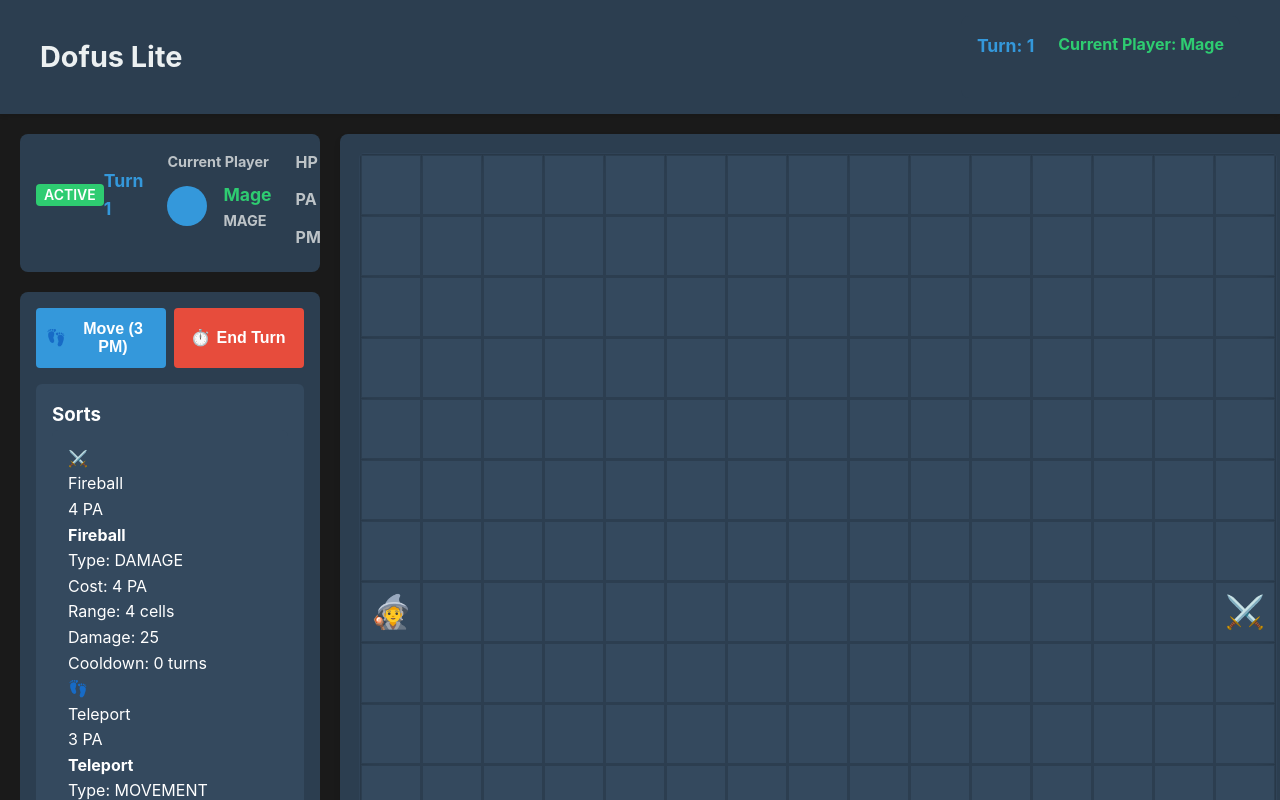
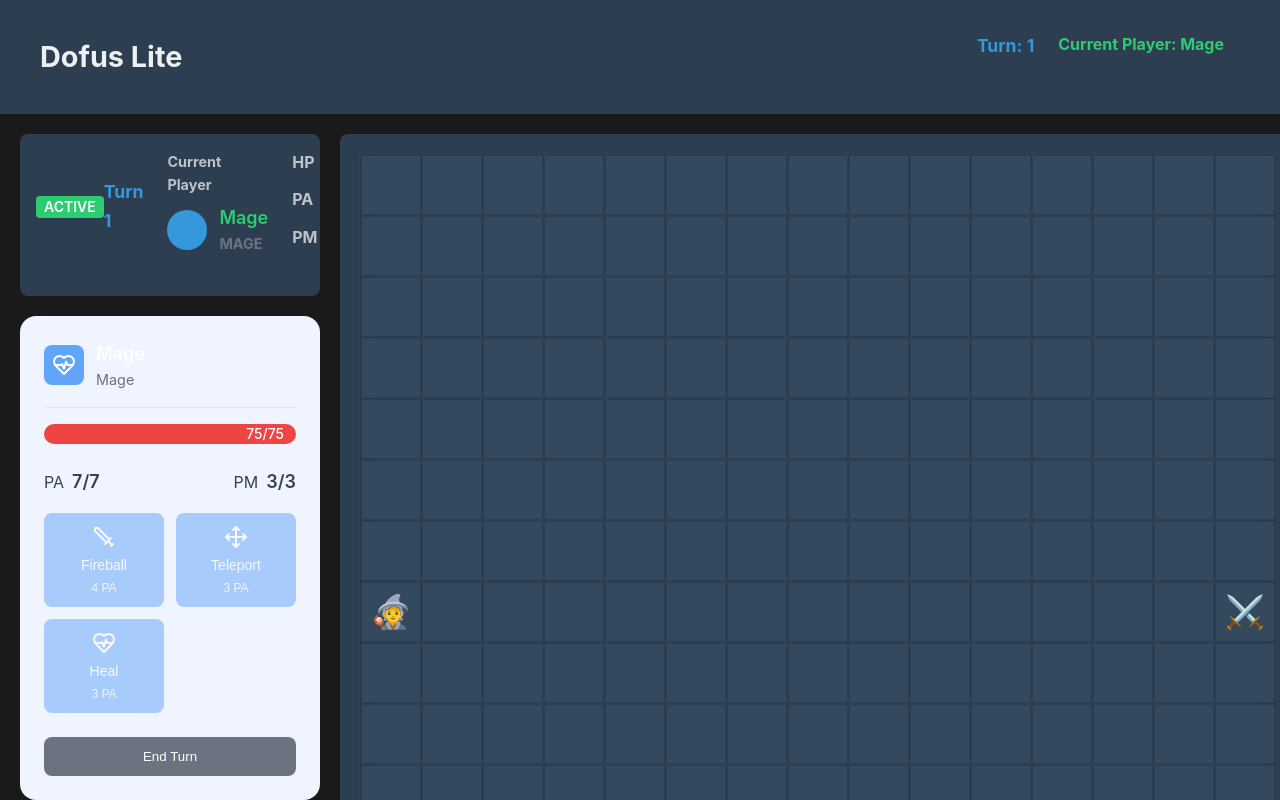
Before and after one commit to vincent38wargnier/dofus-lite, a React (Create React App) app: page / in a window 1280 px wide. Shown: the top 800 px of the page. Built offline with nearby package versions, Linux system fonts and the light colour scheme.

Commit message:
update action bar design

```diff
--- a/package.json
+++ b/package.json
@@ -6,6 +6,7 @@
     "@testing-library/jest-dom": "^5.17.0",
     "@testing-library/react": "^13.4.0",
     "@testing-library/user-event": "^13.5.0",
+    "lucide-react": "^0.468.0",
     "react": "^18.3.1",
     "react-dom": "^18.3.1",
     "react-scripts": "^5.0.1",
--- a/src/components/ActionBar/ActionBar.css
+++ b/src/components/ActionBar/ActionBar.css
@@ -1,57 +1,148 @@
 .action-bar {
-  background: #2c3e50;
-  border-radius: 8px;
-  padding: 1rem;
+  background: #f0f4ff;
+  border-radius: 1rem;
+  padding: 1.5rem;
   display: flex;
   flex-direction: column;
   gap: 1rem;
+  width: 100%;
+  max-width: 320px;
 }
 
-.action-buttons {
+.player-header {
   display: flex;
-  gap: 0.5rem;
+  align-items: center;
+  gap: 1rem;
+  padding-bottom: 1rem;
+  border-bottom: 1px solid #e5e7eb;
 }
 
-.action-buttons button {
-  flex: 1;
+.player-info {
+  display: flex;
+  align-items: center;
+  gap: 0.75rem;
+}
+
+.class-icon {
   display: flex;
   align-items: center;
   justify-content: center;
-  gap: 0.5rem;
-  padding: 0.75rem;
+  width: 2.5rem;
+  height: 2.5rem;
+  background: #60a5fa;
+  color: white;
+  border-radius: 0.5rem;
 }
 
-.action-buttons button:disabled {
-  opacity: 0.6;
+.player-name {
+  font-size: 1.125rem;
+  font-weight: 600;
+  margin: 0;
+}
+
+.player-class {
+  color: #6b7280;
+  margin: 0;
+}
+
+.hp-progress {
+  height: 1.25rem;
+  background: #fee2e2;
+  border-radius: 0.625rem;
+  position: relative;
+  overflow: hidden;
+}
+
+.hp-fill {
+  height: 100%;
+  background: #ef4444;
+  transition: width 0.3s ease;
+}
+
+.hp-text {
+  position: absolute;
+  right: 0.75rem;
+  top: 50%;
+  transform: translateY(-50%);
+  color: white;
+  font-size: 0.875rem;
+  font-weight: 500;
+  z-index: 1;
+}
+
+.points-container {
+  display: flex;
+  justify-content: space-between;
+  margin-top: 0.75rem;
+}
+
+.point-stat {
+  display: flex;
+  align-items: baseline;
+  gap: 0.5rem;
+  color: #374151;
+}
+
+.point-value {
+  font-size: 1.125rem;
+  font-weight: 600;
+}
+
+.spells-grid {
+  display: grid;
+  grid-template-columns: repeat(2, 1fr);
+  gap: 0.75rem;
+}
+
+.spell-button {
+  background: #60a5fa;
+  color: white;
+  border: none;
+  border-radius: 0.5rem;
+  padding: 0.75rem;
+  display: flex;
+  flex-direction: column;
+  align-items: center;
+  gap: 0.5rem;
+  cursor: pointer;
+  transition: all 0.2s;
+}
+
+.spell-button:hover:not(.disabled) {
+  background: #3b82f6;
+}
+
+.spell-button.disabled {
+  opacity: 0.5;
   cursor: not-allowed;
 }
 
-.sorts-container {
-  background: #34495e;
-  border-radius: 6px;
-  padding: 1rem;
+.spell-icon {
+  width: 1.5rem;
+  height: 1.5rem;
 }
 
-/* Responsive design */
-@media (max-width: 768px) {
-  .action-bar {
-    padding: 0.5rem;
-  }
-
-  .action-buttons button {
-    padding: 0.5rem;
-    font-size: 0.9rem;
-  }
+.spell-name {
+  font-weight: 500;
+  font-size: 0.875rem;
 }
 
-/* Animation for button hover */
-.action-buttons button:not(:disabled):hover {
-  transform: translateY(-2px);
-  box-shadow: 0 2px 4px rgba(0, 0, 0, 0.2);
+.spell-cost {
+  font-size: 0.75rem;
+  opacity: 0.9;
 }
 
-/* Animation for button click */
-.action-buttons button:not(:disabled):active {
-  transform: translateY(1px);
-  box-shadow: none;
+.end-turn-button {
+  background: #6b7280;
+  color: white;
+  border: none;
+  border-radius: 0.5rem;
+  padding: 0.75rem;
+  font-weight: 500;
+  cursor: pointer;
+  margin-top: 0.5rem;
 }
+
+.end-turn-button:hover {
+  background: #4b5563;
+}
--- a/src/components/ActionBar/ActionBar.js
+++ b/src/components/ActionBar/ActionBar.js
@@ -1,57 +1,105 @@
 import React from 'react';
 import { useGame } from '../../context/GameContext';
-import Button from '../Common/Button';
-import Icon from '../Common/Icon';
-import SortList from '../Sorts/SortList';
+import { Sword, Shield, Move, Target, Skull, HeartPulse } from 'lucide-react';
+import { CLASSES, SORTS } from '../../utils/constants';
 import './ActionBar.css';
 
 const ActionBar = () => {
   const { state, actions } = useGame();
   const { currentPlayer } = state;
 
-  const handleEndTurn = () => {
-    actions.endTurn();
-  };
-
-  const handleSortSelect = (sort) => {
-    // This will be handled by the BoardInteractionManager
-    actions.selectSort(sort);
-  };
-
-  const handleMoveAction = () => {
-    // This will be handled by the BoardInteractionManager
-    actions.startMove();
+  const getSpellIcon = (spellKey, type) => {
+    // Simple icon mapping based on spell type
+    switch (type) {
+      case 'DAMAGE':
+        return <Sword className="spell-icon" />;
+      case 'BUFF':
+        return <Shield className="spell-icon" />;
+      case 'MOVEMENT':
+      case 'MOVEMENT_DAMAGE':
+        return <Move className="spell-icon" />;
+      case 'DOT_DAMAGE':
+        return <Skull className="spell-icon" />;
+      case 'HEAL':
+        return <HeartPulse className="spell-icon" />;
+      default:
+        return <Target className="spell-icon" />;
+    }
   };
 
   if (!currentPlayer) return null;
 
+  const hp = currentPlayer.getHP();
+  const maxHp = currentPlayer.maxHp;
+  const pa = currentPlayer.getPA();
+  const maxPa = CLASSES[currentPlayer.class].basePA;
+  const pm = currentPlayer.getPM();
+  const maxPm = CLASSES[currentPlayer.class].basePM;
+  const sorts = currentPlayer.getSorts();
+
   return (
     <div className="action-bar">
-      <div className="action-buttons">
-        <Button
-          variant="primary"
-          onClick={handleMoveAction}
-          disabled={currentPlayer.getPM() <= 0}
-        >
-          <Icon name="move" size="small" />
-          Move ({currentPlayer.getPM()} PM)
-        </Button>
-
-        <Button
-          variant="danger"
-          onClick={handleEndTurn}
-        >
-          <Icon name="time" size="small" />
-          End Turn
-        </Button>
+      <div className="player-header">
+        <div className="player-info">
+          <div className="class-icon">
+            {currentPlayer.class === 'WARRIOR' && <Sword />}
+            {currentPlayer.class === 'ARCHER' && <Target />}
+            {currentPlayer.class === 'MAGE' && <HeartPulse />}
+          </div>
+          <div>
+            <h2 className="player-name">{currentPlayer.name}</h2>
+            <p className="player-class">{CLASSES[currentPlayer.class].name}</p>
+          </div>
+        </div>
       </div>
 
-      <div className="sorts-container">
-        <SortList
-          player={currentPlayer}
-          onSortSelect={handleSortSelect}
-        />
+      <div className="player-stats">
+        <div className="hp-bar">
+          <div className="hp-progress">
+            <div className="hp-fill" style={{ width: `${(hp / maxHp) * 100}%` }} />
+            <span className="hp-text">{hp}/{maxHp}</span>
+          </div>
+        </div>
+
+        <div className="points-container">
+          <div className="point-stat">
+            <span>PA</span>
+            <span className="point-value">{pa}/{maxPa}</span>
+          </div>
+          <div className="point-stat">
+            <span>PM</span>
+            <span className="point-value">{pm}/{maxPm}</span>
+          </div>
+        </div>
       </div>
+
+      <div className="spells-grid">
+        {sorts.map((sortKey) => {
+          const spell = SORTS[sortKey];
+          const cooldown = currentPlayer.getSortCooldown(sortKey);
+          const isUsable = currentPlayer.canUseSort(spell);
+
+          return (
+            <button
+              key={sortKey}
+              className={`spell-button ${!isUsable ? 'disabled' : ''}`}
+              onClick={() => isUsable && actions.selectSort(sortKey)}
+              disabled={!isUsable}
+            >
+              {getSpellIcon(sortKey, spell.type)}
+              <div className="spell-name">{spell.name}</div>
+              <div className="spell-cost">
+                {spell.cost} PA
+                {cooldown > 0 && ` (${cooldown})`}
+              </div>
+            </button>
+          );
+        })}
+      </div>
+
+      <button className="end-turn-button" onClick={actions.endTurn}>
+        End Turn
+      </button>
     </div>
   );
 };
```
